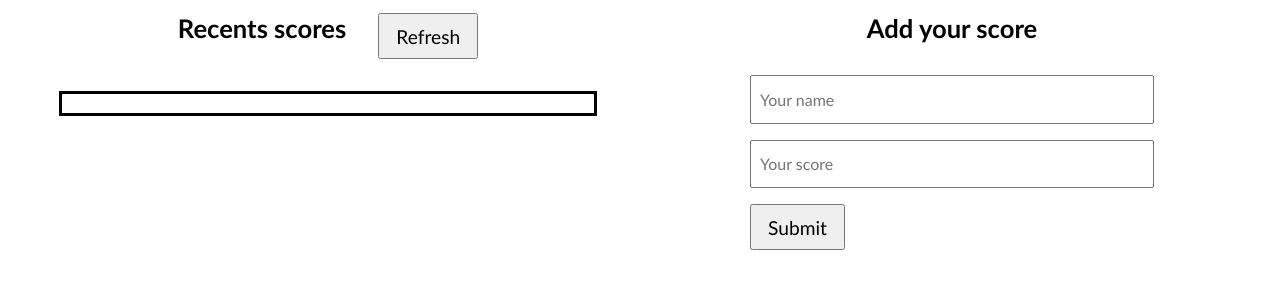
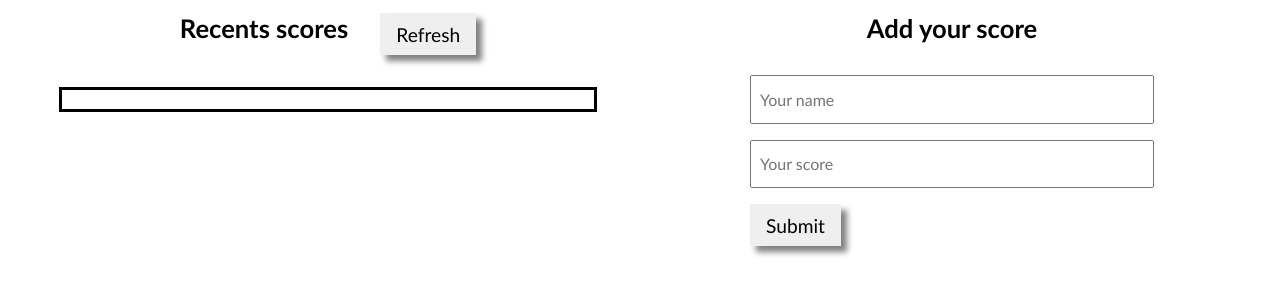
Before and after one commit to Kaghenimbale/Loaderboard-app, a website built with webpack: page src/index.html in a window 1280 px wide. Shown: the part 90-384 px from the top of the page. Built offline with nearby package versions, Linux system fonts and the light colour scheme; no server answers.

Commit message:
Add box shadow to buttons

```diff
--- a/src/index.css
+++ b/src/index.css
@@ -51,6 +51,12 @@ input {
 
 button {
   padding: 0.6rem 1rem;
+  box-shadow: 6px 6px 6px gray;
+  border: none;
+}
+
+button:hover {
+  cursor: pointer;
 }
 
 #items {
```
Also changed, not shown: dist/index.bundle.js.
